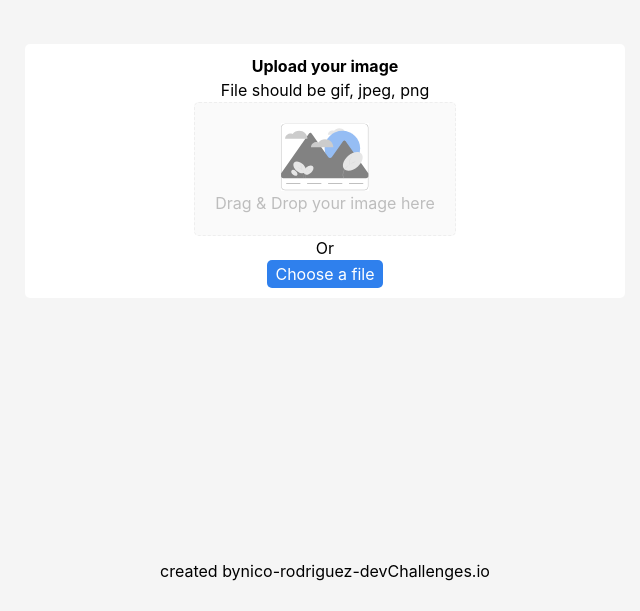
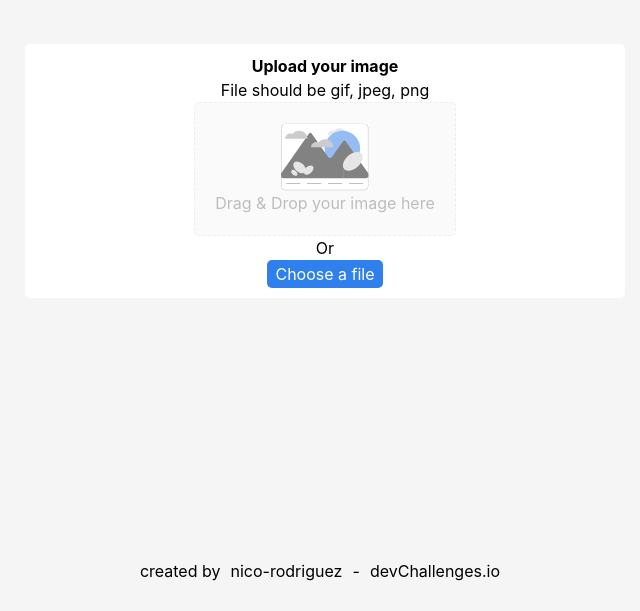
Before and after one commit to nico-rodriguez/full-stack-developer-devChallenges, a React (Create React App) app in the folder image-uploader/frontend/: page / in a window 1280 px wide. Shown: the part 189-800 px from the top of the page, without its empty margins (315-955 px from the left). Built offline with nearby package versions, Linux system fonts and the light colour scheme.

Commit message:
Fix spacing in footer

```diff
--- a/image-uploader/frontend/src/components/Footer/Footer.css
+++ b/image-uploader/frontend/src/components/Footer/Footer.css
@@ -3,3 +3,8 @@ footer {
   display: flex;
   align-items: center;
 }
+
+footer a {
+  margin-left: 1ch;
+  margin-right: 1ch;
+}
--- a/image-uploader/frontend/src/components/Footer/Footer.js
+++ b/image-uploader/frontend/src/components/Footer/Footer.js
@@ -4,10 +4,10 @@ import './Footer.css';
 export function Footer({}) {
   return (
     <footer>
-      created by{' '}
+      created by
       <a href='https://github.com/nico-rodriguez/full-stack-developer-devChallenges/tree/master/image-uploader'>
         nico-rodriguez
-      </a>{' '}
+      </a>
       - <a href='https://devchallenges.io/'>devChallenges.io</a>
     </footer>
   );
```
